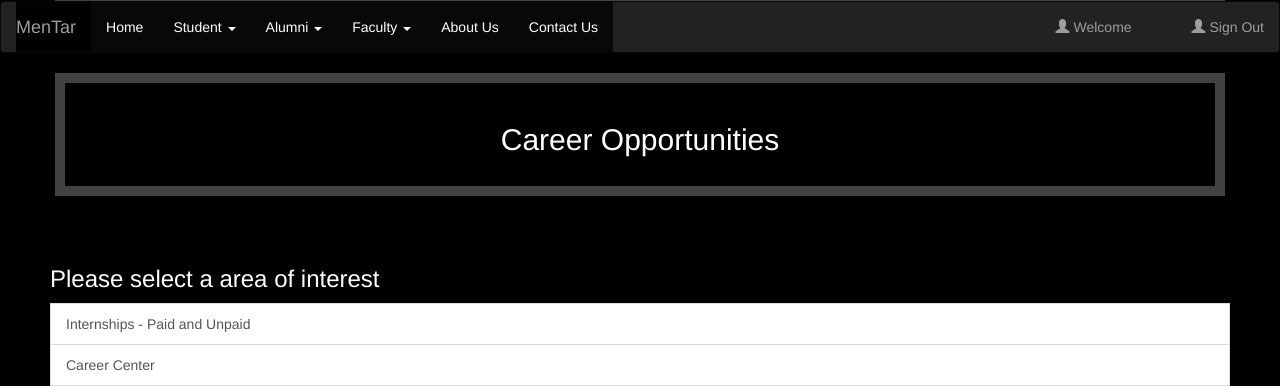
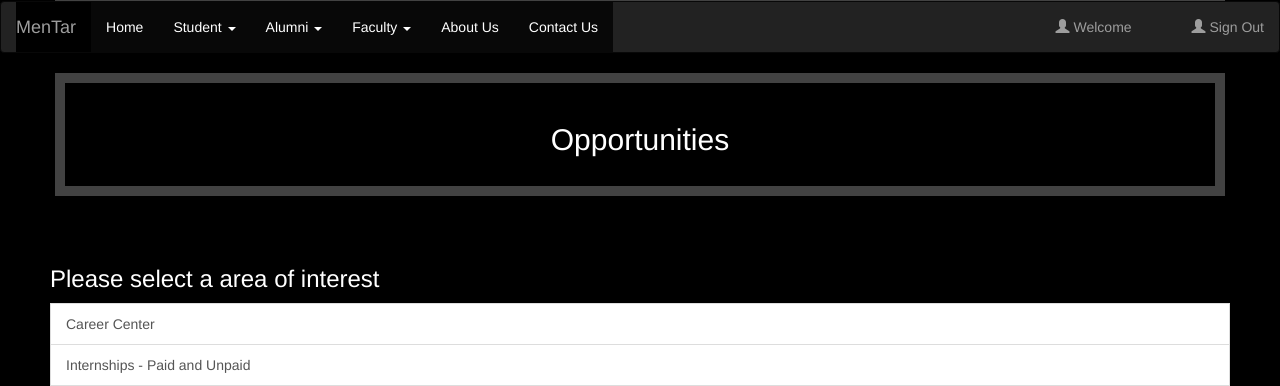
Before and after one commit to carlosrehu/mentar, a Flask app: page /careeropportunities in a window 1280 px wide. Shown: the part 503-889 px from the top of the page. Run offline with Flask 2, Linux system fonts and the light colour scheme; the visitor is signed in with stand-in values (Sample User, id 1); data that the repository does not hold is empty; some libraries are stand-ins or nearby versions.

Commit message:
Changed order

```diff
--- a/app/templates/careeropportunities.html
+++ b/app/templates/careeropportunities.html
@@ -95,7 +95,7 @@
     </nav>
 
 <div class="container text-center">
-  <h2 style="color:white">Career Opportunities</h2>
+  <h2 style="color:white">Opportunities</h2>
 </div>
 
 <!-- List of choices for interview tips page-->
@@ -111,8 +111,8 @@
 <!-- code for selection on what the student would like to know about-->
 <div class="list-group-interview">
   <h3 style="color: white">Please select a area of interest</h3>
+  <a href="/partfulltime" class="list-group-item">Career Center</a>
   <a href="/internships" class="list-group-item">Internships - Paid and Unpaid</a>
-  <a href="/partfulltime" class="list-group-item">Career Center</a>
   <a href="/internationalstudentsposts" class="list-group-item">Positions available for International Students</a>
 </div>
 </body>
```
